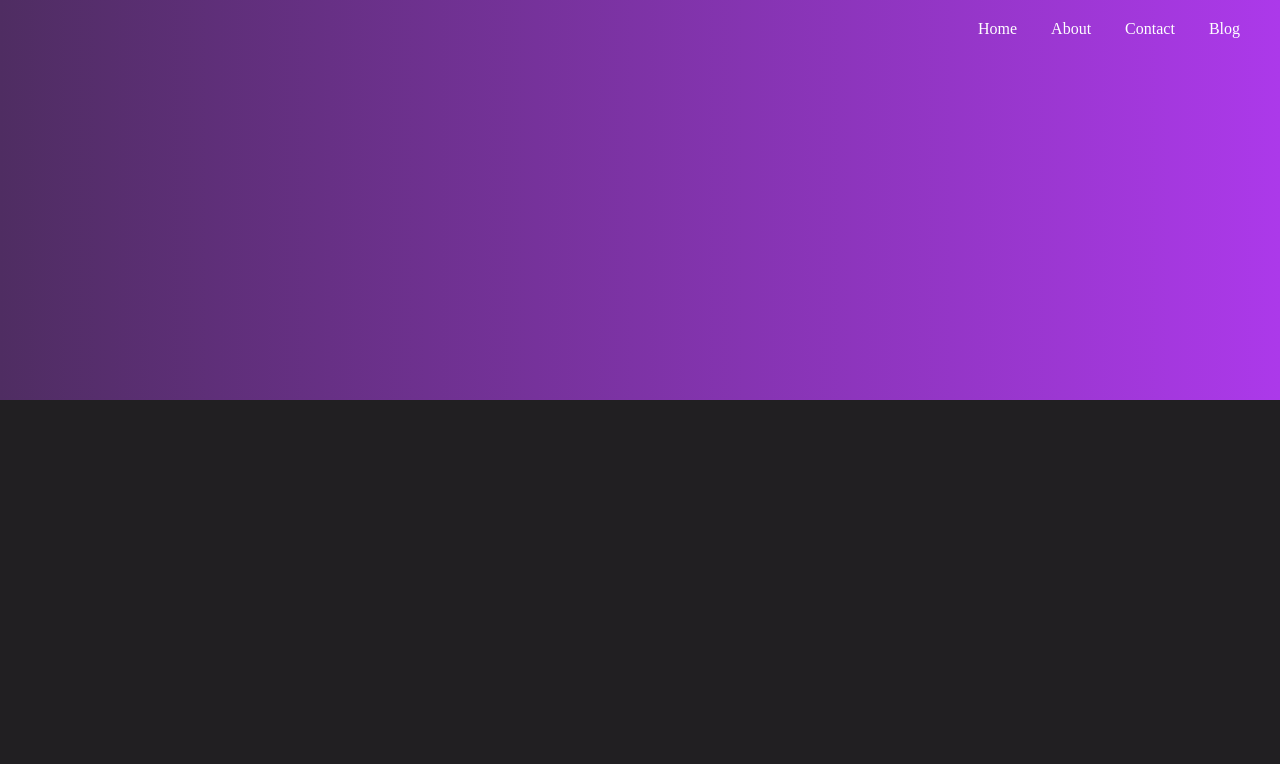
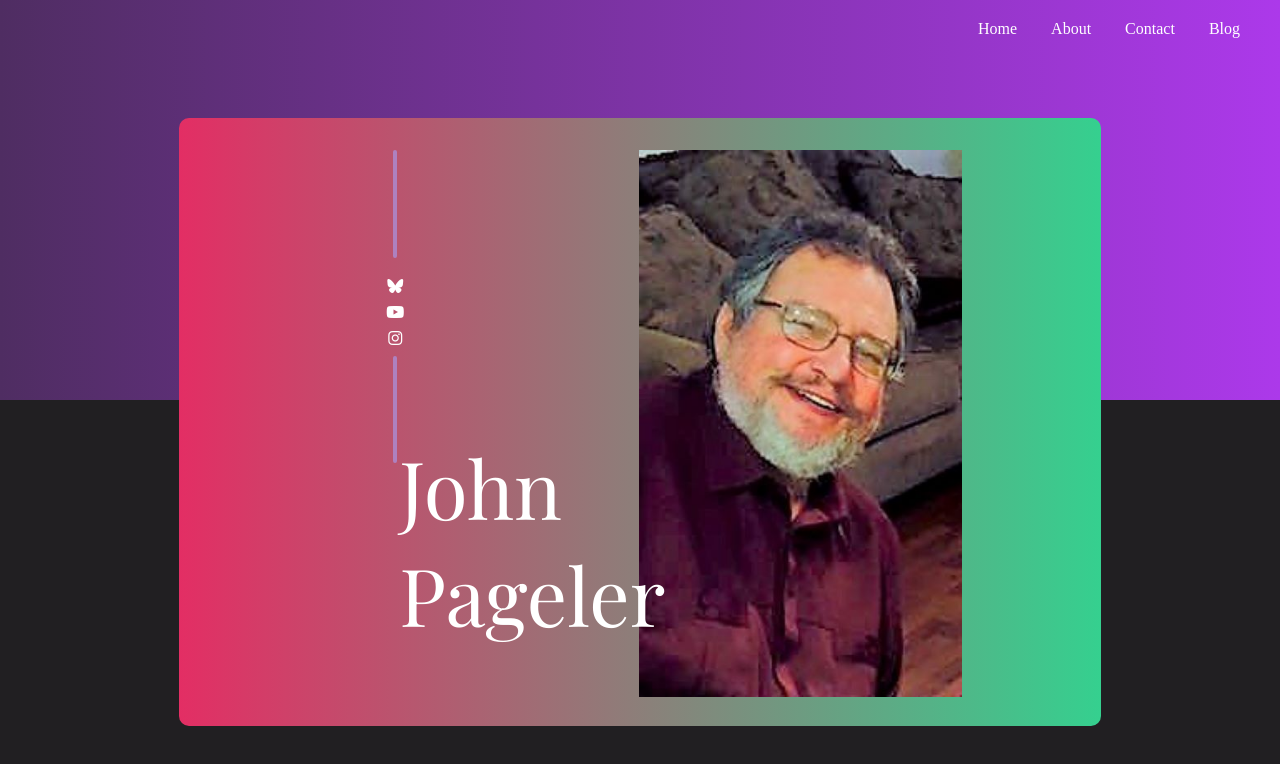
Before and after one commit to pageler/sass06_portfolio, a plain HTML site: page index.html in a window 1280 px wide. Drawn offline with nearby package versions, Linux system fonts and the light colour scheme; a web font is replaced by a local one.

Commit message:
Header section.

```diff
--- a/index.html
+++ b/index.html
@@ -9,6 +9,7 @@
     <link rel="stylesheet" href="https://cdnjs.cloudflare.com/ajax/libs/font-awesome/6.7.2/css/all.min.css" integrity="sha512-Evv84Mr4kqVGRNSgIGL/F/aIDqQb7xQ2vcrdIwxfjThSH8CSR7PBEakCr51Ck+w+/U6swU2Im1vVX0SVk9ABhg==" crossorigin="anonymous" referrerpolicy="no-referrer" />
 </head>
 <body>
+    <!-- Nav -->
     <div class="container">
         <nav>
             <ul>
@@ -18,6 +19,26 @@
                 <li><a href="#">Blog</a></li>
             </ul>
         </nav>
+
+        <!-- Header -->
+         <div class="frame-container">
+            <div class="gradient">
+                <header>
+                    <section class="social">
+                        <div class="line"></div>
+                        <i class="fa-brands fa-bluesky"></i>
+                        <i class="fa-brands fa-youtube"></i>
+                        <i class="fa-brands fa-instagram"></i>
+                        <div class="line"></div>
+
+                        <h1>
+                            John <br/>
+                            Pageler
+                        </h1>
+                    </section>
+                </header>
+            </div>
+         </div>
     </div>
 </body>
 </html>
--- a/partials/_header.scss
+++ b/partials/_header.scss
@@ -0,0 +1,64 @@
+.frame-container {
+    display: flex;
+    justify-content: center;
+    align-items: center;
+    height: 80vh;
+}
+
+.gradient {
+    width: 72%;
+    height: 76%;
+    position: absolute;
+    bottom: 74px;
+    background: $gradient;
+    border-radius: 10px;
+}
+
+header {
+    width: 100%;
+    height: 90%;
+    margin-top: 2rem;
+    margin-left: 10rem;
+    background-image: url(/assets/images/portrait.JPG);
+    background-size: contain;
+    background-position: center;
+    background-repeat: no-repeat;
+    position: relative;
+
+    @media screen and (max-width: 700px) {
+        margin-left: 2.5rem;
+    }
+
+    .social {
+        height: 100%;
+        width: 10%;
+        display: flex;
+        flex-direction: column;
+        justify-content: center;
+        color: #fff;
+        margin-left: 10px;
+        text-align: center;
+
+        .fa-brands {
+            margin-bottom: 10px;
+        }
+
+        .line {
+            margin: 0 auto;
+            width: 4px;
+            border-radius: 10px;
+            height: 20%;
+            background: #ae81bf;
+            margin-bottom: 20px;
+        }
+    }
+
+    h1 {
+        margin-left: 50px;
+        color: #fff;
+        font-size: 5rem;
+        font-family: $main-font;
+        font-weight: normal;
+        transform: translateY(-50px);
+    }
+}
```
Also changed, not shown: assets/images/portrait.JPG (added), style.css, 1 other file.
